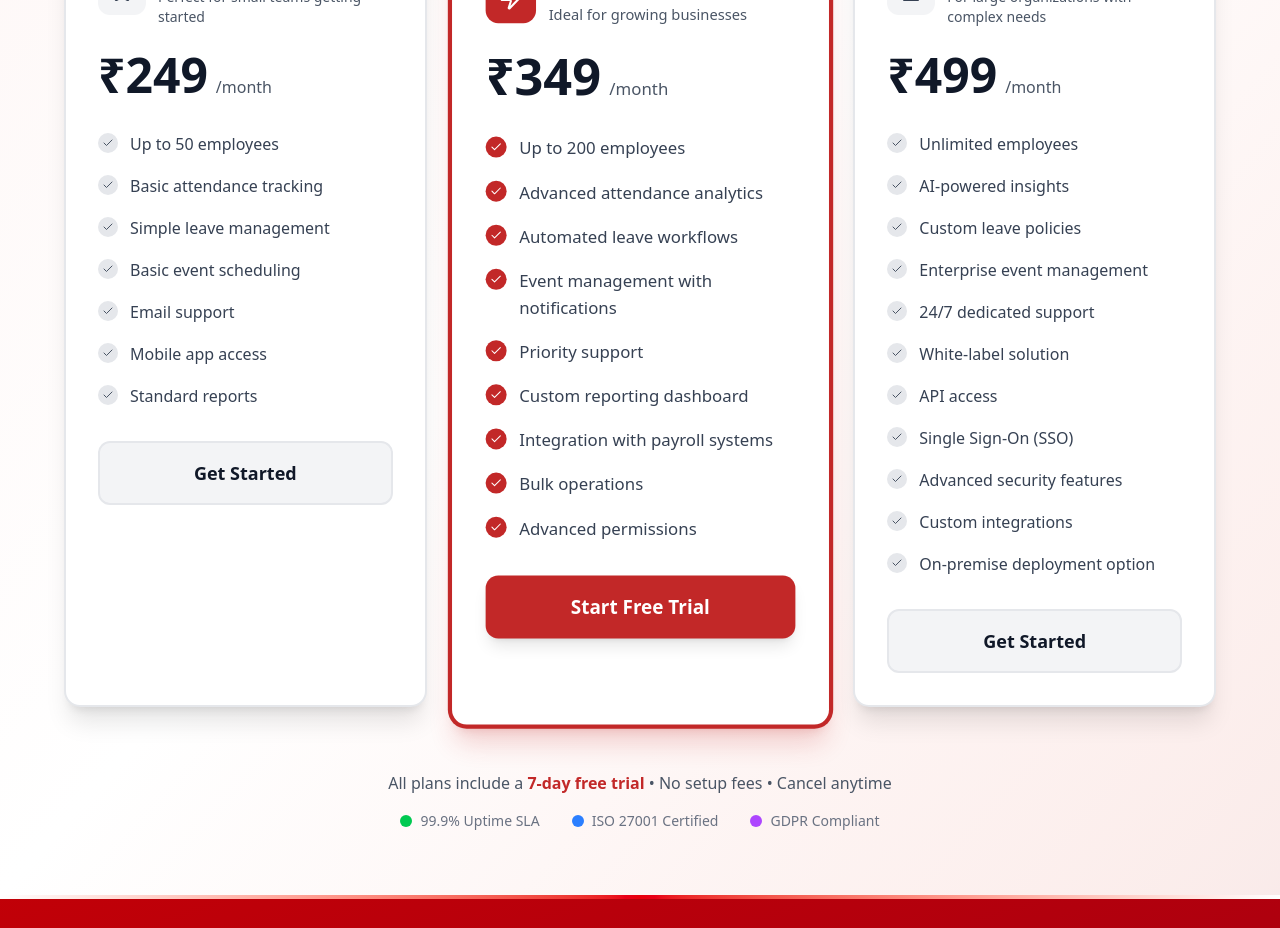
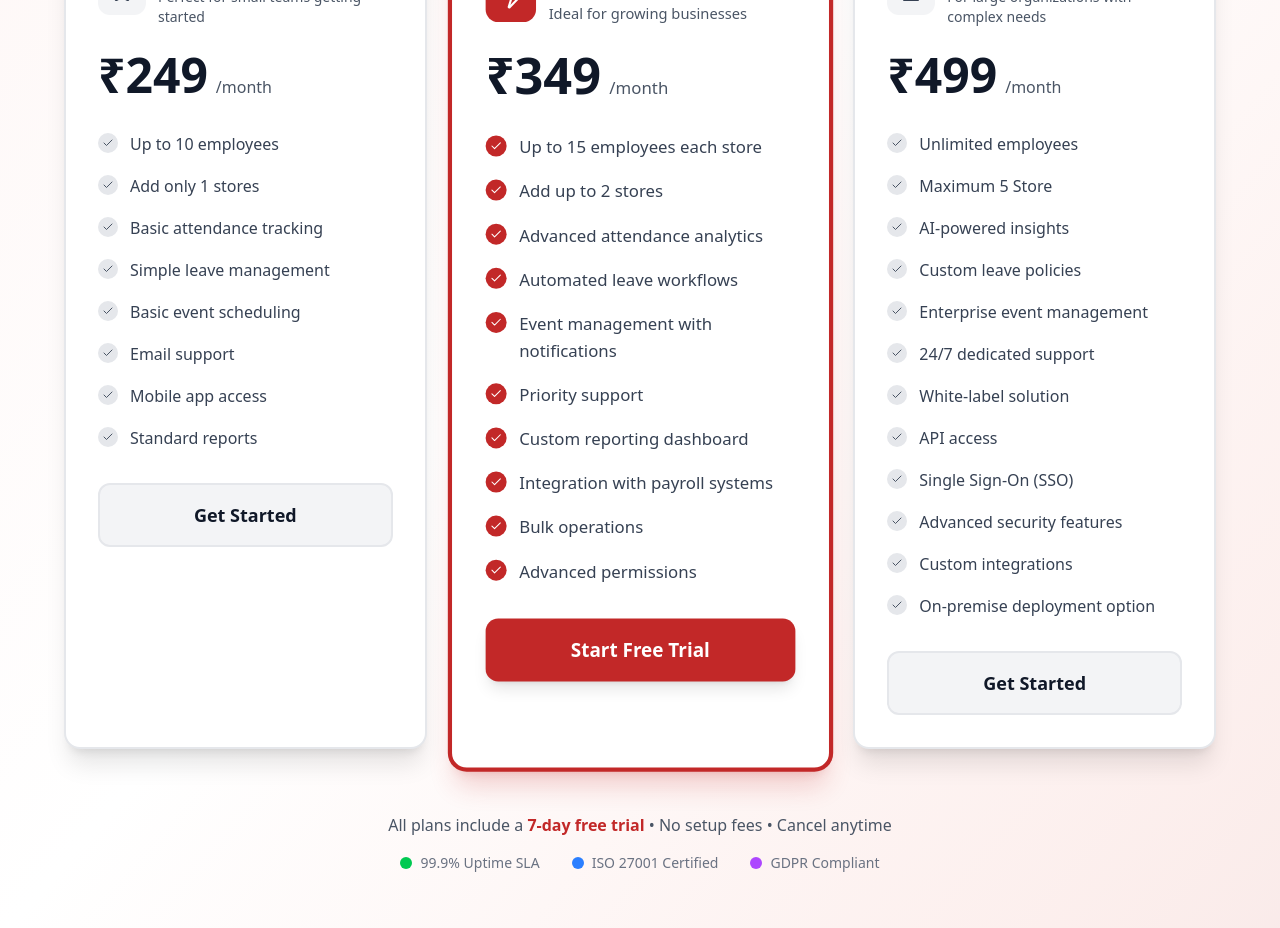
Before and after one commit to danishpathan251/ams_web, a React (Vite) app: page / in a window 1280 px wide. Shown: the part 3360-4288 px from the top of the page. Built offline with nearby package versions, Linux system fonts and the light colour scheme.

Commit message:
commit the chanhges

```diff
--- a/src/components/PricingPlans.jsx
+++ b/src/components/PricingPlans.jsx
@@ -13,7 +13,8 @@ const navigate = useNavigate();
       yearlyPrice: 2689,
       description: "Perfect for small teams getting started",
       features: [
-        "Up to 50 employees",
+        "Up to 10 employees",
+        "Add only 1 stores",
         "Basic attendance tracking",
         "Simple leave management",
         "Basic event scheduling",
@@ -31,7 +32,8 @@ const navigate = useNavigate();
       yearlyPrice: 3649,
       description: "Ideal for growing businesses",
       features: [
-        "Up to 200 employees",
+        "Up to 15 employees each store",
+        "Add up to 2 stores",
         "Advanced attendance analytics",
         "Automated leave workflows",
         "Event management with notifications",
@@ -52,6 +54,7 @@ const navigate = useNavigate();
       description: "For large organizations with complex needs",
       features: [
         "Unlimited employees",
+        "Maximum 5 Store",
         "AI-powered insights",
         "Custom leave policies",
         "Enterprise event management",
```
